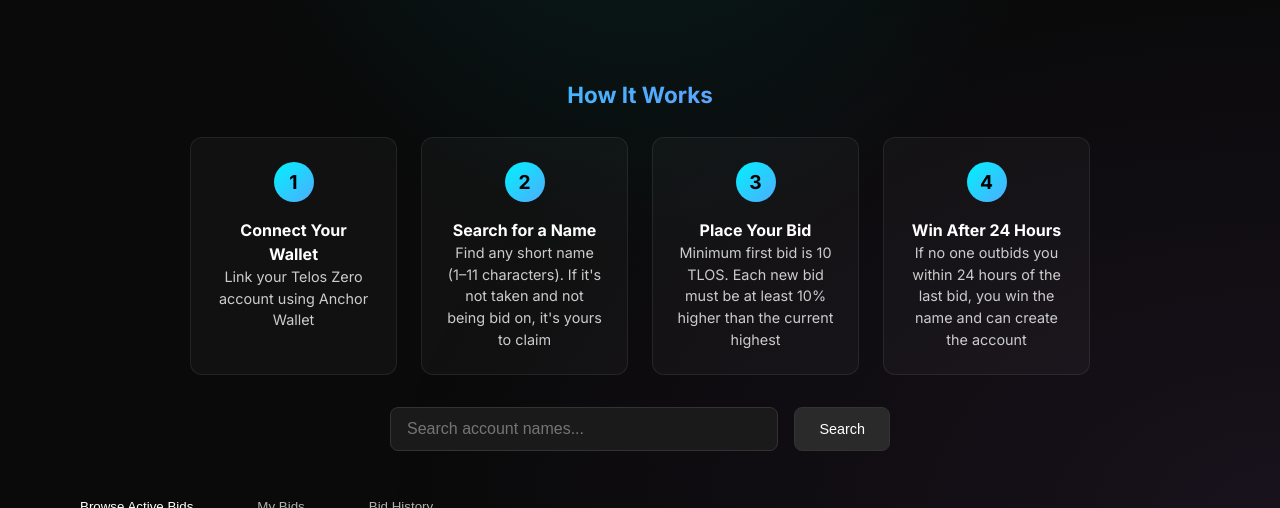
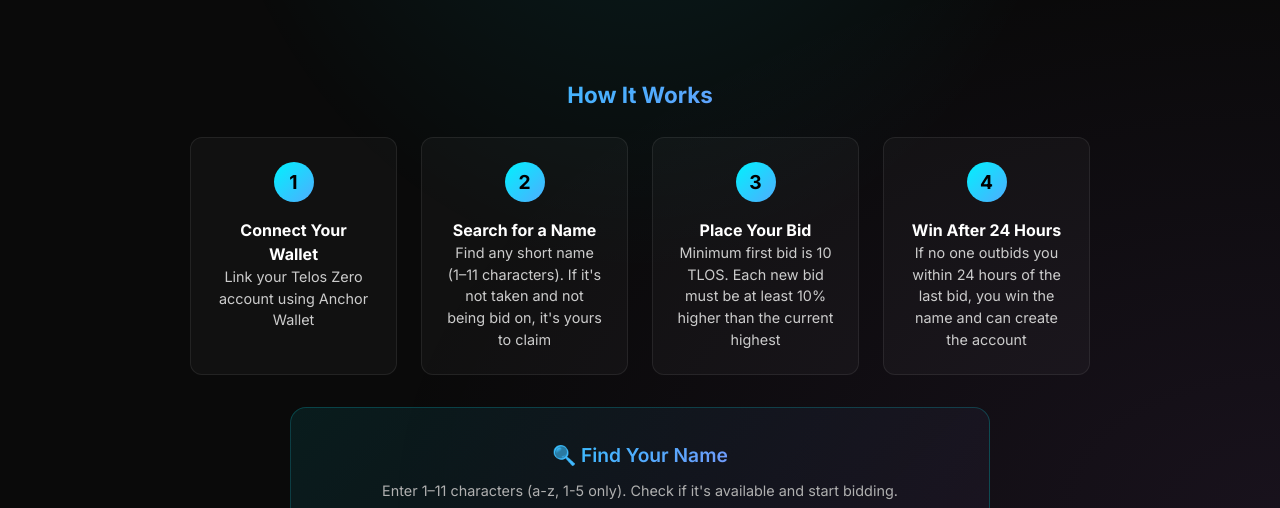
Before and after one commit to molty365/telos-names, a plain HTML site: page index.html in a window 1280 px wide. Shown: the part 292-800 px from the top of the page. Drawn offline with Linux system fonts and the light colour scheme; no server answers.

Commit message:
ui: make search section prominent with gradient border, label, and hint

```diff
--- a/index.html
+++ b/index.html
@@ -4,7 +4,7 @@
     <meta charset="UTF-8">
     <meta name="viewport" content="width=device-width, initial-scale=1.0">
     <title>Telos Zero Names - Premium Name Auctions</title>
-    <link rel="stylesheet" href="styles.css?v=4">
+    <link rel="stylesheet" href="styles.css?v=5">
     <link href="https://fonts.googleapis.com/css2?family=Inter:wght@300;400;500;600;700&display=swap" rel="stylesheet">
 </head>
 <body>
@@ -58,8 +58,10 @@
 
                 <!-- Search Section -->
                 <section class="search-section">
+                    <div class="search-label">🔍 Find Your Name</div>
+                    <div class="search-hint">Enter 1–11 characters (a-z, 1-5 only). Check if it's available and start bidding.</div>
                     <div class="search-container">
-                        <input type="text" id="nameSearch" placeholder="Search account names..." maxlength="11">
+                        <input type="text" id="nameSearch" placeholder="e.g. telos, bob, nft..." maxlength="11">
                         <button id="searchBtn" class="btn btn-secondary">Search</button>
                     </div>
                     <div id="searchResult" class="search-result"></div>
@@ -150,6 +152,6 @@
 
     <!-- Scripts -->
     <script src="wallet.js?v=1"></script>
-    <script src="app.js?v=7"></script>
+    <script src="app.js?v=8"></script>
 </body>
 </html>
--- a/styles.css
+++ b/styles.css
@@ -175,40 +175,80 @@ body::before {
 
 /* Search Section */
 .search-section {
-    margin-bottom: 2rem;
+    margin-bottom: 2.5rem;
+    padding: 2rem;
+    background: linear-gradient(135deg, rgba(0,242,254,0.08), rgba(79,172,254,0.06), rgba(196,113,245,0.04));
+    border: 1px solid rgba(0,242,254,0.2);
+    border-radius: 16px;
+    text-align: center;
+    max-width: 700px;
+    margin-left: auto;
+    margin-right: auto;
+}
+
+.search-section .search-label {
+    font-size: 1.2rem;
+    font-weight: 600;
+    margin-bottom: 0.5rem;
+    background: var(--gradient-primary);
+    -webkit-background-clip: text;
+    -webkit-text-fill-color: transparent;
+}
+
+.search-section .search-hint {
+    font-size: 0.9rem;
+    color: var(--text-secondary);
+    margin-bottom: 1.25rem;
 }
 
 .search-container {
     display: flex;
-    gap: 1rem;
+    gap: 0.75rem;
     max-width: 500px;
     margin: 0 auto;
 }
 
 .search-container input {
     flex: 1;
-    padding: 0.75rem 1rem;
-    background: var(--bg-secondary);
-    border: 1px solid var(--border-color);
-    border-radius: 0.5rem;
+    padding: 1rem 1.25rem;
+    background: rgba(0,0,0,0.4);
+    border: 2px solid rgba(79,172,254,0.3);
+    border-radius: 12px;
     color: var(--text-primary);
-    font-size: 1rem;
+    font-size: 1.1rem;
+    font-weight: 500;
+    transition: border-color 0.3s, box-shadow 0.3s;
+}
+
+.search-container input::placeholder {
+    color: rgba(255,255,255,0.35);
 }
 
 .search-container input:focus {
     outline: none;
-    border-color: var(--telos-blue);
-    box-shadow: 0 0 0 3px rgba(79, 172, 254, 0.1);
+    border-color: var(--telos-cyan);
+    box-shadow: 0 0 0 4px rgba(0,242,254,0.15), 0 0 20px rgba(0,242,254,0.1);
+}
+
+.search-container .btn {
+    padding: 1rem 2rem;
+    font-size: 1.1rem;
+    font-weight: 600;
+    border-radius: 12px;
+    background: var(--gradient-primary);
+    color: #000;
+    white-space: nowrap;
 }
 
 .search-result {
     max-width: 500px;
-    margin: 1rem auto 0;
-    padding: 1rem;
-    background: var(--bg-secondary);
-    border-radius: 0.5rem;
-    border: 1px solid var(--border-color);
+    margin: 1.25rem auto 0;
+    padding: 1rem 1.25rem;
+    background: rgba(0,0,0,0.3);
+    border-radius: 12px;
+    border: 1px solid rgba(255,255,255,0.1);
     display: none;
+    font-size: 1.05rem;
 }
 
 .search-result.show {
```
